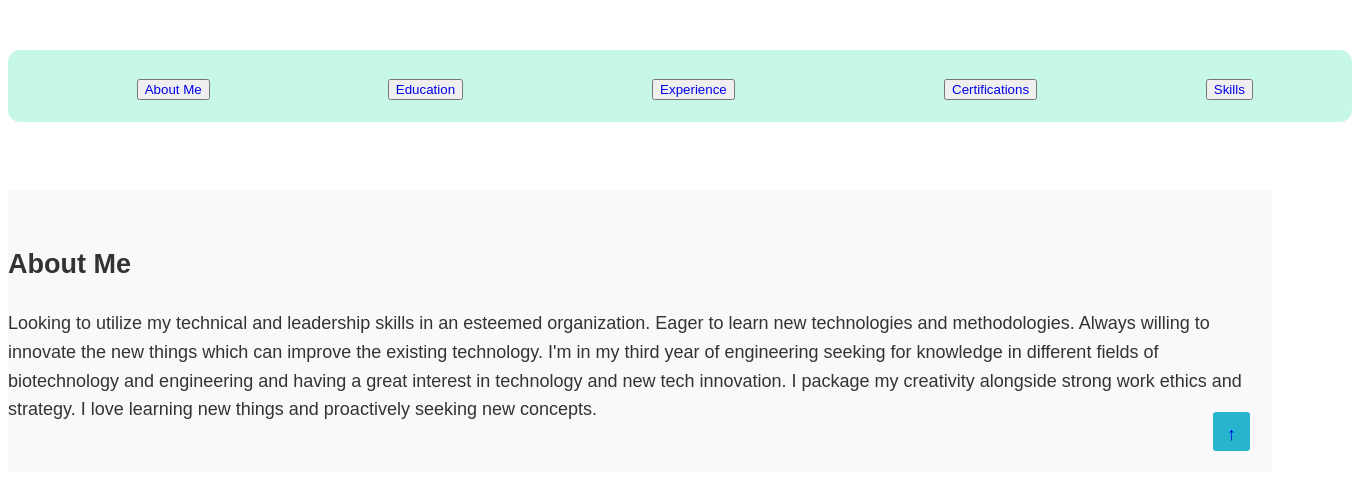
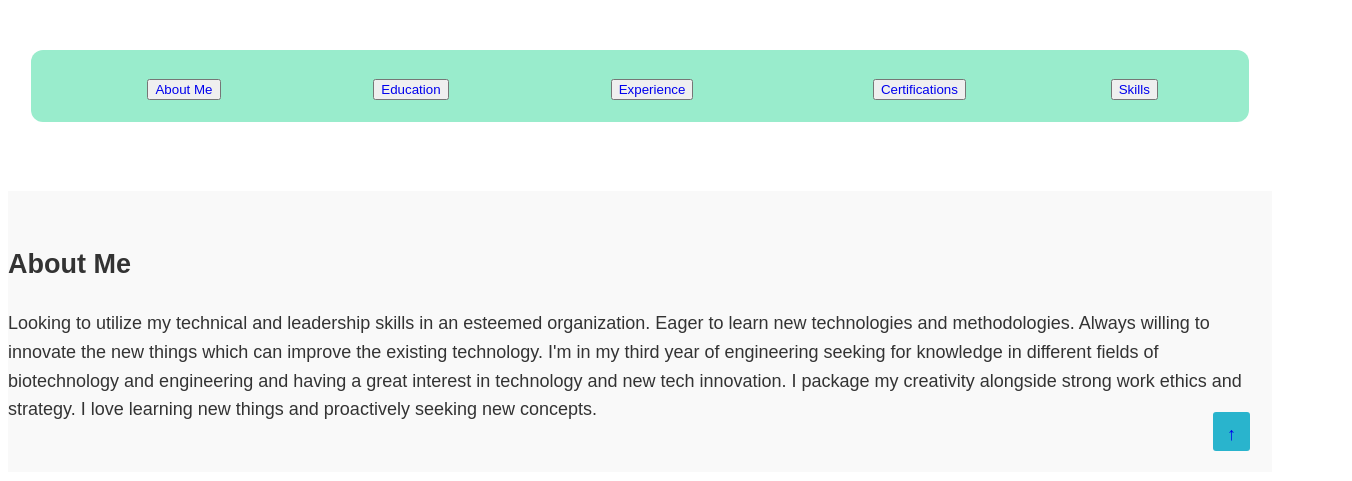
Before and after one commit to Kunalnagarkoti/kunalnagarkot_resume, a plain HTML site: page index.html in a window 1280 px wide. Shown: the part 319-800 px from the top of the page, 1352 px wide, since content can reach past the window. Drawn offline with Linux system fonts and the light colour scheme.

Commit message:
css change

```diff
--- a/index.css
+++ b/index.css
@@ -57,7 +57,7 @@ section#goto {
 }
 
 .button {
-  background-color: #c6f8e5;
+  background-color: #99eccc;
   border-radius: 12px;
   color: rgb(52, 12, 174);
   padding: 14px 40px;
@@ -65,7 +65,7 @@ section#goto {
   text-decoration: none;
   display: inline-block;
   font-size: 24px;
-  width: 100%;
+  width: 90%;
 }
 
 
```
